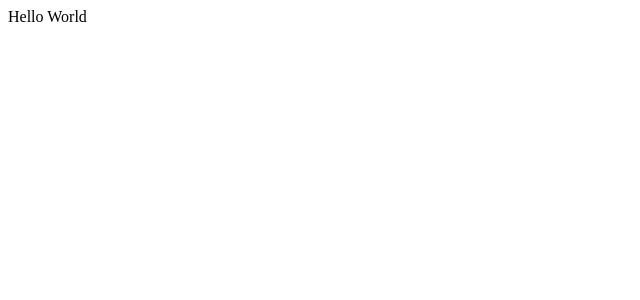
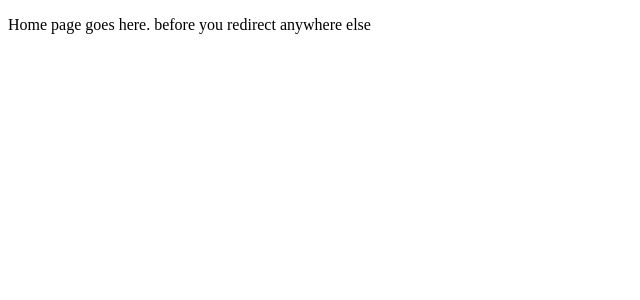
Before and after one commit to ThomHarding/adv-react-self-template, a React app: page / in a window 1280 px wide. Shown: the top 300 px of the page, without its empty margins (0-640 px from the left). Built offline with nearby package versions, Linux system fonts and the light colour scheme.

Commit message:
add home page and other page routes and example folders

```diff
--- a/src/components/App.jsx
+++ b/src/components/App.jsx
@@ -1,3 +1,20 @@
-export default function App() {
-    return <div>Hello World</div>;
+import {
+    BrowserRouter as Router,
+    Routes,
+    Route,
+    Navigate,
+  } from 'react-router-dom';
+  import Other from './Other/Other.jsx';
+  import Home from './Home/Home.jsx';
+
+  export default function App() {
+    return (
+      <Router>
+        <Routes>
+            <Route index element={<Home />} />
+            <Route path="other" element={<Other />} />
+            <Route path="*" element={<Navigate to="/" replace />} />
+        </Routes>
+      </Router>
+    );
   }
--- /dev/null
+++ b/src/components/Home/Home.css
@@ -0,0 +1,3 @@
+.Home {
+    margins: 10px;
+}
--- /dev/null
+++ b/src/components/Home/Home.jsx
@@ -0,0 +1,10 @@
+import styles from './Home.css';
+
+export default function Home() {
+  return (
+    <div className={styles.Home}>
+      <p>Home page goes here. before you redirect anywhere else</p>
+      <p><a href='../Other/Other.jsx' /></p>
+    </div>
+  );
+}
--- /dev/null
+++ b/src/components/Other/Other.css
@@ -0,0 +1,5 @@
+.Other {
+    margins: 20px;
+    display: flex;
+    flex-display: space-around;
+}
--- /dev/null
+++ b/src/components/Other/Other.jsx
@@ -0,0 +1,10 @@
+import styles from './Other.css';
+
+export default function Other() {
+  return (
+    <div className={styles.Other}>
+      <p>another page of content</p>
+      <img url='public\logo.svg' alt='the react logo'/>
+    </div>
+  );
+}
```
Also changed, not shown: public/logo.svg (added).
